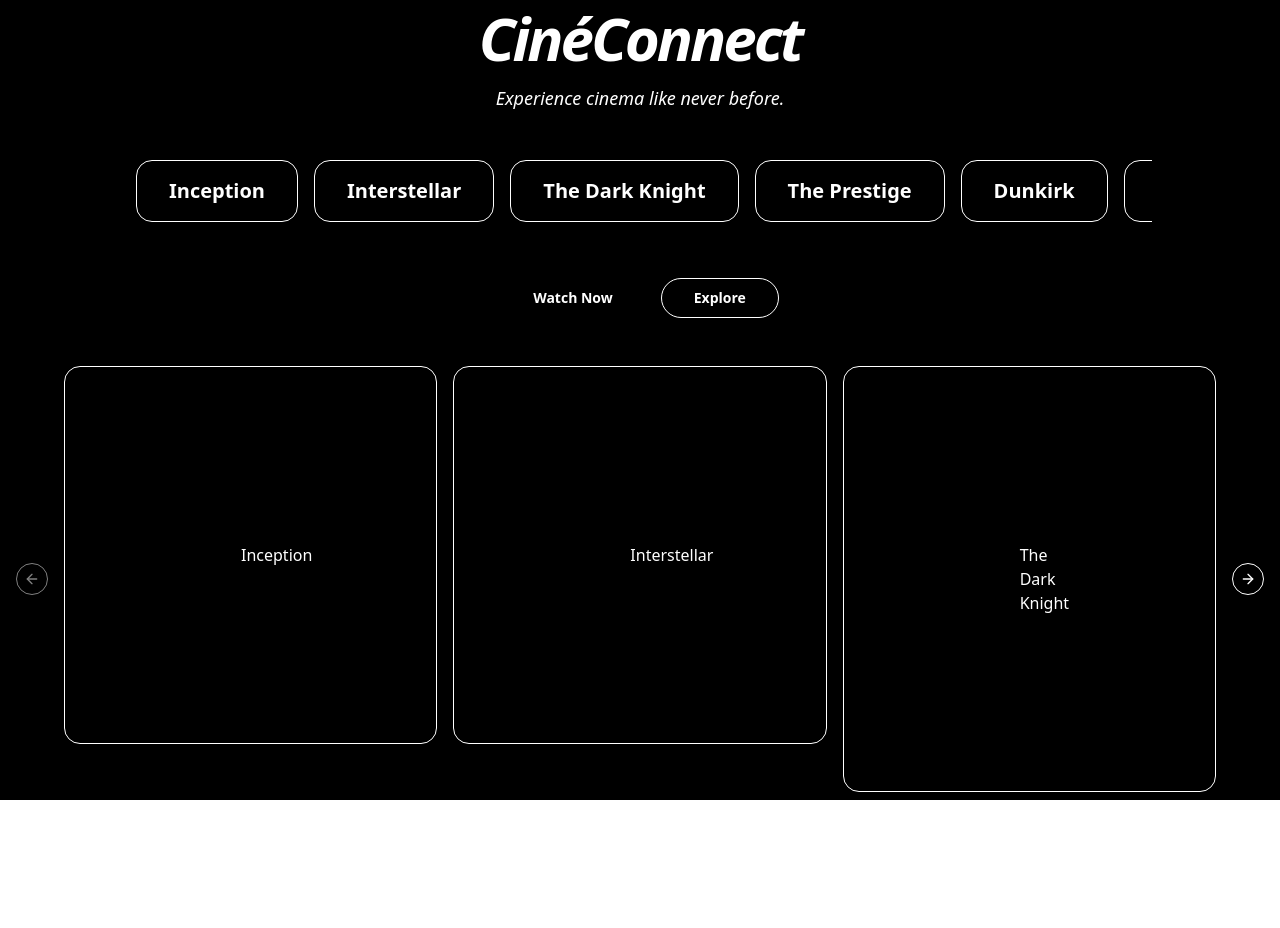
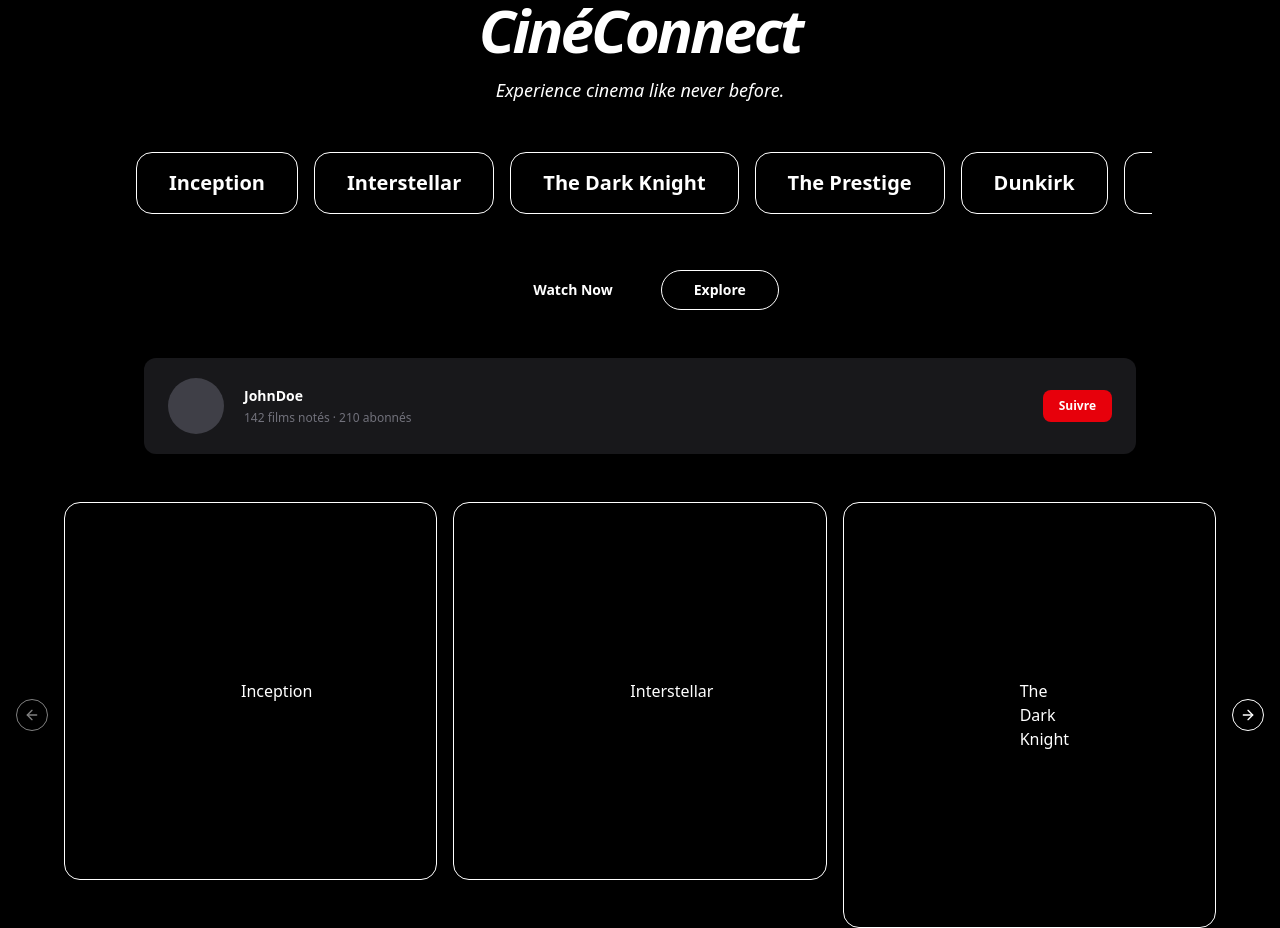
Before and after one commit to loaiattar/cine-connect, a React app in the folder apps/frontend/: page /ancienne-page in a window 1280 px wide. Before the commit the page ends 800 px from the top, so only its background shows below. Built offline with nearby package versions, Linux system fonts and the light colour scheme; the HTML template or start-up script is replaced by a standard one.

Commit message:
fix: UserProfileCardCompact

```diff
--- /dev/null
+++ b/apps/frontend/src/components/ui/UserProfileCardCompact.tsx
@@ -0,0 +1,70 @@
+import { useState } from "react"
+import { MessageSquare } from "lucide-react"
+
+type UserProfileCardCompactProps = {
+  username: string
+  filmCount: number
+  followersCount: number
+  isFollowing: boolean
+  onFollowToggle: () => void
+  onMessage: () => void
+}
+
+export function UserProfileCardCompact(props: UserProfileCardCompactProps) {
+
+  const username = props.username
+  const filmCount = props.filmCount
+  const followersCount = props.followersCount
+  const [isFollowing, setIsFollowing] = useState(props.isFollowing)
+  const onMessage = props.onMessage
+
+  const handleFollowToggle = () => {
+    setIsFollowing(!isFollowing)
+    props.onFollowToggle()
+  }
+
+  return (
+    <div className="flex items-center gap-5 bg-zinc-900 rounded-xl px-6 py-5 text-white">
+
+      {/* avatar */}
+      <div className="w-14 h-14 rounded-full bg-zinc-700 shrink-0" />
+
+      {/* nom + stats */}
+      <div className="flex-1">
+        <p className="font-bold text-sm">{username}</p>
+        <p className="text-xs text-zinc-500 mt-1">
+          {filmCount} films notés · {followersCount} abonnés
+        </p>
+      </div>
+
+      {/* boutons */}
+      <div className="flex gap-2 shrink-0">
+        {isFollowing ? (
+          <div className="flex gap-2">
+            <button
+              onClick={onMessage}
+              className="flex items-center gap-1 bg-blue-600 hover:bg-blue-500 px-3 py-2 rounded-lg text-xs font-semibold transition-colors"
+            >
+              <MessageSquare className="w-4 h-4" />
+              Message
+            </button>
+            <button
+              onClick={handleFollowToggle}
+              className="bg-zinc-700 hover:bg-zinc-600 px-3 py-2 rounded-lg text-xs font-semibold transition-colors"
+            >
+              Ne plus suivre
+            </button>
+          </div>
+        ) : (
+          <button
+            onClick={handleFollowToggle}
+            className="bg-red-600 hover:bg-red-500 px-4 py-2 rounded-lg text-xs font-bold transition-colors"
+          >
+            Suivre
+          </button>
+        )}
+      </div>
+
+    </div>
+  )
+}
--- a/apps/frontend/src/routes/ancienne-page.tsx
+++ b/apps/frontend/src/routes/ancienne-page.tsx
@@ -1,6 +1,7 @@
 import { createFileRoute } from "@tanstack/react-router";
 import { Marquee } from "@/components/ui/marquee";
 import { Button } from "@/components/ui/button";
+import { UserProfileCardCompact } from "@/components/ui/UserProfileCardCompact";
 import {
   Carousel,
   CarouselContent,
@@ -58,6 +59,17 @@ function LegacyPage() {
         </Button>
       </div>
 
+      <div className="mt-12 w-full max-w-5xl px-4">
+        <UserProfileCardCompact
+          username="JohnDoe"
+          filmCount={142}
+          followersCount={210}
+          isFollowing={false}
+          onFollowToggle={() => {}}
+          onMessage={() => console.log("Message")}
+        />
+      </div>
+
       <div className="mt-12 w-full max-w-6xl">
         <Carousel className="w-full">
           <CarouselContent>
```
